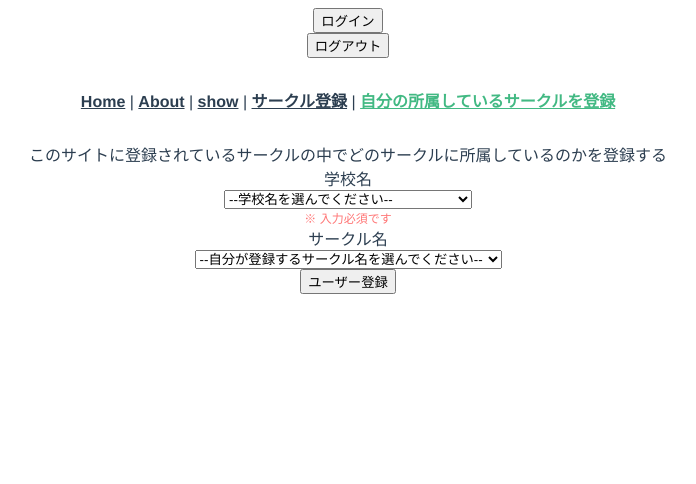
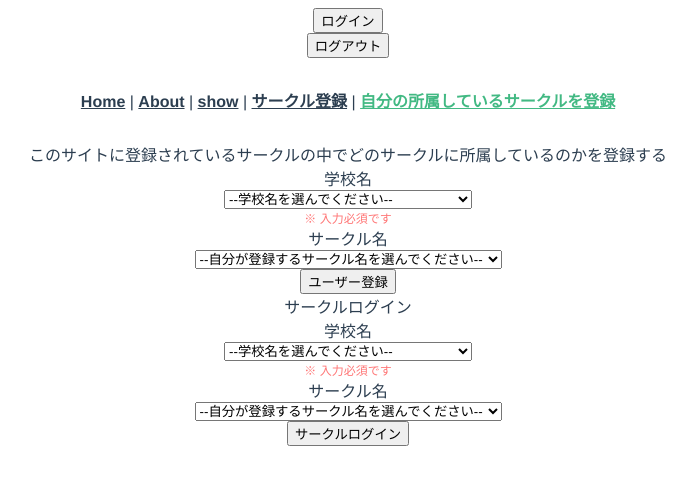
Before and after one commit to team2-birthday/our_app, a Vue app: page /circleLogin in a window 1280 px wide. Shown: the top 484 px of the page, without its empty margins (292-988 px from the left). Built offline with nearby package versions, Linux system fonts and the light colour scheme.

Commit message:
一旦保存

```diff
--- a/src/App.vue
+++ b/src/App.vue
@@ -5,7 +5,7 @@
     <router-link to="/about">About</router-link> |
     <router-link to="/showcircle">show</router-link> |
     <router-link to="/registerCircle">サークル登録</router-link> |
-    <router-link to="/circleLogin"
+    <router-link to="/circleLogin" v-bind:login="login"
       >自分の所属しているサークルを登録</router-link
     >
   </nav>
@@ -18,6 +18,11 @@ export default {
   name: "UserLoginView",
   components: {
     UserLogin,
+  },
+  data() {
+    return {
+      login: false,
+    }
   },
 }
 </script>
--- a/src/components/CircleLogin.vue
+++ b/src/components/CircleLogin.vue
@@ -38,6 +38,43 @@
       <button v-on:click="userRegister">ユーザー登録</button>
     </div>
   </div>
+  <div>
+    <div>サークルログイン</div>
+    <div>学校名</div>
+    <select
+      name="university"
+      id="university"
+      v-on:click="selectCircle"
+      v-model="universityKey"
+      required
+    >
+      <option value="">--学校名を選んでください--</option>
+      <option
+        v-for="(university, index) in universityList"
+        v-bind:key="index"
+        v-bind:value="university"
+      >
+        {{ university }}
+      </option>
+    </select>
+    <div class="error-message">※ 入力必須です</div>
+    <div>サークル名</div>
+    <select name="circle" id="circle" v-model="circleKey">
+      <option value="" selected>
+        --自分が登録するサークル名を選んでください--
+      </option>
+      <option
+        v-for="(registerCircle, index) in registerCircleList"
+        v-bind:key="index"
+        v-bind:value="registerCircle"
+      >
+        {{ registerCircle.name }}
+      </option>
+    </select>
+    <div>
+      <button v-on:click="userCircleLogin">サークルログイン</button>
+    </div>
+  </div>
 </template>
 
 <script>
@@ -71,6 +108,18 @@ export default {
             ...doc.data(),
           })
         })
+      }
+    },
+    userCircleLogin() {
+      const auth = getAuth()
+      const user = auth.currentUser
+      for (let i = 0; i < this.circleKey.memberData.length; i++) {
+        if (
+          this.circleKey.memberData[i].userName === user.displayName &&
+          this.circleKey.memberData[i].useremail === user.email
+        ) {
+          console.log(i)
+        }
       }
     },
     userRegister() {
--- a/src/components/RegisterCircle.vue
+++ b/src/components/RegisterCircle.vue
@@ -57,9 +57,11 @@
       <div>
         <input type="date" v-model="schedule" required />
         <input type="text" v-model="location" placeholder="活動場所" required />
-        <button v-on:click="activePush" v-bind:disabled="inputCheck">
-          日程と場所登録
-        </button>
+        <div>
+          <button v-on:click="activePush" v-bind:disabled="inputCheck">
+            日程と場所登録
+          </button>
+        </div>
         <div class="input-lack" v-bind:class="{ lackcheck: lackCheck }">
           ※ 入力必須です
         </div>
--- a/src/router/index.js
+++ b/src/router/index.js
@@ -33,6 +33,7 @@ const routes = [
     path: "/circleLogin",
     name: "circleLogin",
     component: CircleLoginView,
+    props: true,
   },
 ]
 
--- a/src/views/CircleLoginView.vue
+++ b/src/views/CircleLoginView.vue
@@ -8,6 +8,11 @@ export default {
   name: "UserCircleRegisterView",
   components: {
     CircleLogin,
+  },
+  props: {
+    login: {
+      type: Boolean,
+    },
   },
   data() {
     return {
```
